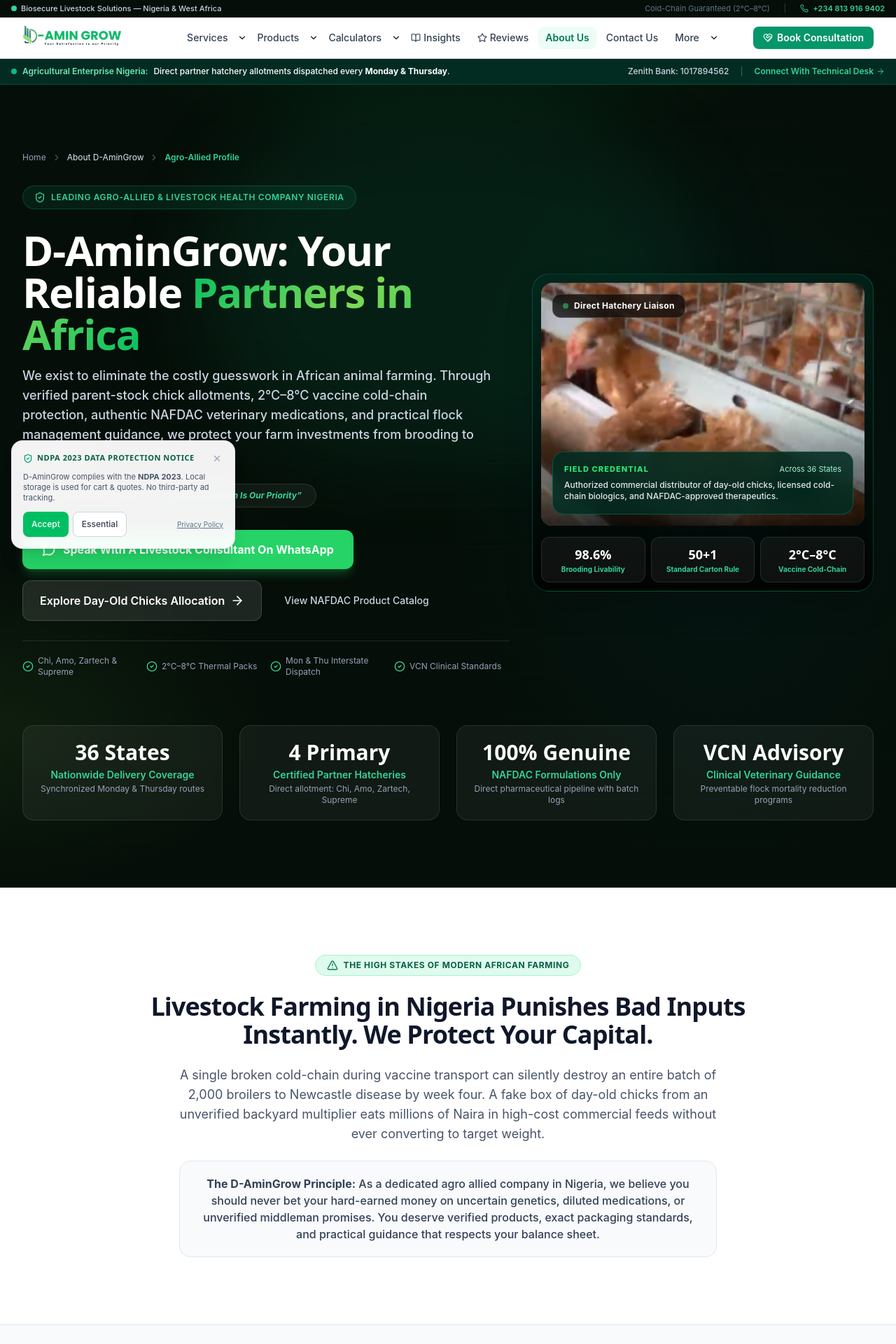
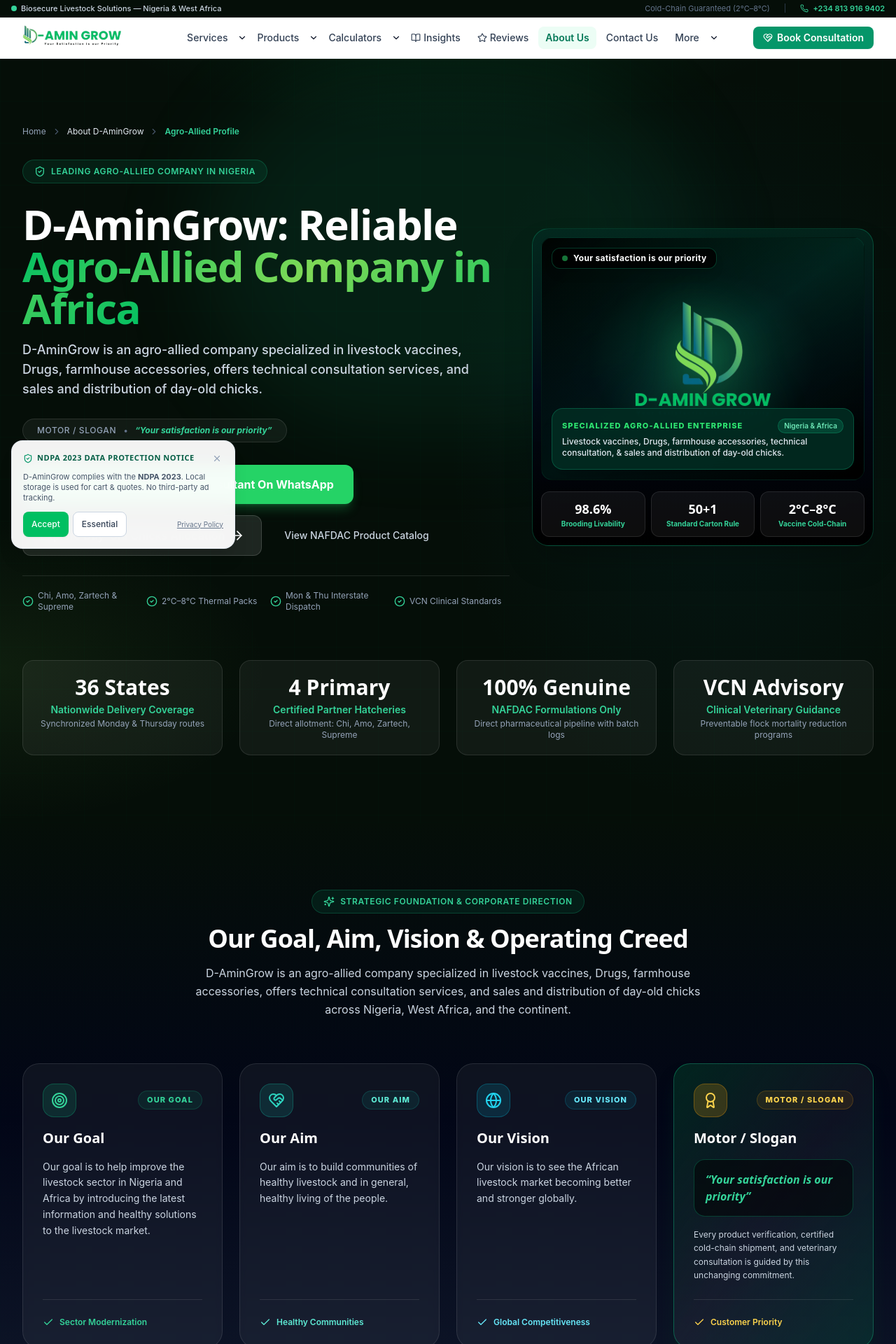
Before and after one commit to damingrow/web-app, a Next.js app: page /about in a window 1280 px wide. Shown: the top 1920 px of the page at 70% size. Built offline with nearby package versions, Linux system fonts and the light colour scheme.

Commit message:
feat(about): update hero logo, brand identity, strategic pillars, and copy directives

```diff
--- a/src/app/(storefront)/about/page.tsx
+++ b/src/app/(storefront)/about/page.tsx
@@ -27,12 +27,16 @@ import {
   Layers,
   Thermometer,
   Award,
+  Target,
+  HeartHandshake,
+  Globe,
+  Sparkles,
 } from 'lucide-react';
 
 export const metadata: Metadata = {
-  title: 'About Us | Leading Agro-Allied & Livestock Health Company Nigeria',
+  title: 'About Us | Leading Agro-Allied Company in Nigeria',
   description:
-    'About D-AminGrow: Leading agro-allied company in Nigeria providing certified day-old chicks, 2°C–8°C cold-chain vaccines, NAFDAC-approved livestock drugs, and farm advisory across Africa.',
+    'About D-AminGrow: Leading agro-allied company in Nigeria specialized in livestock vaccines, drugs, farmhouse accessories, technical consultation services, and sales and distribution of day-old chicks across Africa.',
   keywords: [
     'agro allied company in nigeria',
     'agricultural enterprise Nigeria',
@@ -46,9 +50,9 @@ export const metadata: Metadata = {
     'damingrow company profile and mission',
   ],
   openGraph: {
-    title: 'About Us | Leading Agro-Allied & Livestock Health Company Nigeria',
+    title: 'About Us | Leading Agro-Allied Company in Nigeria',
     description:
-      "D-AminGrow: Your Reliable Partners in Africa. Direct certified hatchery bookings, cold-chain vaccines, and professional livestock consultancy.",
+      'D-AminGrow: Reliable Agro-Allied Company in Africa. Specialized in livestock vaccines, drugs, farmhouse accessories, technical consultation services, and sales and distribution of day-old chicks.',
     url: 'https://damingrow.com/about',
     siteName: 'D-AminGrow',
     locale: 'en_NG',
@@ -65,7 +69,8 @@ export default function AboutPage() {
     url: 'https://damingrow.com',
     logo: 'https://damingrow.com/Brand%20identity/damingrow%20logo.png',
     description:
-      'Premier agro-allied livestock health partner, poultry distributor, and agricultural consultancy enterprise in Nigeria and West Africa.',
+      'D-AminGrow is an agro-allied company specialized in livestock vaccines, Drugs, farmhouse accessories, offers technical consultation services, and sales and distribution of day-old chicks across Nigeria and Africa.',
+    slogan: 'Your satisfaction is our priority',
     founder: {
       '@type': 'Person',
       name: 'D-AminGrow Executive Team',
@@ -208,34 +213,6 @@ export default function AboutPage() {
       />
 
       {/* ====================================================================
-          TOP DISPATCH ANNOUNCEMENT BAR
-          ==================================================================== */}
-      <div className="bg-emerald-950 text-white border-b border-emerald-800/60 py-2.5 px-4 text-xs font-medium">
-        <div className="max-w-7xl mx-auto flex flex-col sm:flex-row items-center justify-between gap-2">
-          <div className="flex items-center gap-2">
-            <span className="flex h-2 w-2 relative">
-              <span className="animate-ping absolute inline-flex h-full w-full rounded-full bg-emerald-400 opacity-75"></span>
-              <span className="relative inline-flex rounded-full h-2 w-2 bg-emerald-500"></span>
-            </span>
-            <span className="text-emerald-300 font-semibold">Agricultural Enterprise Nigeria:</span>
-            <span>Direct partner hatchery allotments dispatched every <strong>Monday & Thursday</strong>.</span>
-          </div>
-          <div className="flex items-center gap-4 text-slate-300">
-            <span>Zenith Bank: 1017894562</span>
-            <span className="text-slate-600">|</span>
-            <a
-              href="https://wa.me/2348139169402?text=Hello%20D-AminGrow%2C%20I%20want%20to%20learn%20more%20about%20your%20company%20and%20supplies."
-              target="_blank"
-              rel="noopener noreferrer"
-              className="text-emerald-400 hover:text-emerald-300 font-semibold inline-flex items-center gap-1"
-            >
-              Connect With Technical Desk <ArrowRight className="h-3 w-3" />
-            </a>
-          </div>
-        </div>
-      </div>
-
-      {/* ====================================================================
           1. HERO SECTION — 2-Grid Columns matching Homepage
           ==================================================================== */}
       <section className="relative hero-mesh overflow-hidden min-h-[85vh] flex items-center bg-[#050E08] text-white">
@@ -259,27 +236,27 @@ export default function AboutPage() {
               <div>
                 <div className="inline-flex items-center gap-2 text-xs font-semibold uppercase tracking-wider text-emerald-400 bg-emerald-500/10 border border-emerald-500/25 px-4 py-2 rounded-full">
                   <ShieldCheck className="h-4 w-4 text-emerald-400" />
-                  Leading Agro-Allied & Livestock Health Company Nigeria
+                  Leading Agro-Allied Company in Nigeria
                 </div>
               </div>
 
               {/* Exact H1 Directive */}
               <div className="space-y-4">
                 <h1 className="text-4xl sm:text-5xl lg:text-6xl font-extrabold font-heading text-white tracking-tight leading-[1.12]">
-                  D-AminGrow: Your Reliable{' '}
-                  <span className="text-gradient-green">Partners in Africa</span>
+                  D-AminGrow: Reliable{' '}
+                  <span className="text-gradient-green">Agro-Allied Company in Africa</span>
                 </h1>
                 <p className="text-base sm:text-lg text-slate-300 font-medium max-w-2xl leading-relaxed">
-                  We exist to eliminate the costly guesswork in African animal farming. Through verified parent-stock chick allotments, 2°C–8°C vaccine cold-chain protection, authentic NAFDAC veterinary medications, and practical flock management guidance, we protect your farm investments from brooding to market day.
+                  D-AminGrow is an agro-allied company specialized in livestock vaccines, Drugs, farmhouse accessories, offers technical consultation services, and sales and distribution of day-old chicks.
                 </p>
               </div>
 
-              {/* Brand Motto Pill */}
+              {/* Brand Motto / Slogan Pill */}
               <div>
                 <div className="inline-flex items-center gap-2.5 bg-white/5 border border-white/10 rounded-full px-5 py-2 text-xs">
-                  <span className="text-slate-400 font-medium uppercase tracking-wider">Our Operating Creed</span>
+                  <span className="text-slate-400 font-medium uppercase tracking-wider">Motor / Slogan</span>
                   <span className="text-slate-500">•</span>
-                  <span className="text-emerald-400 font-bold italic">&ldquo;Your Satisfaction Is Our Priority&rdquo;</span>
+                  <span className="text-emerald-400 font-bold italic">&ldquo;Your satisfaction is our priority&rdquo;</span>
                 </div>
               </div>
 
@@ -330,34 +307,45 @@ export default function AboutPage() {
               </div>
             </div>
 
-            {/* Right Column (5 cols): Visual Showcase Card with Telemetry Badges */}
+            {/* Right Column (5 cols): Visual Showcase Card with Logo & Credential Badges */}
             <div className="lg:col-span-5 relative mt-6 lg:mt-0">
-              <div className="relative rounded-3xl overflow-hidden border border-emerald-500/30 bg-gradient-to-b from-emerald-950/60 to-black/80 p-3 shadow-2xl backdrop-blur-md">
-                <div className="relative aspect-[4/3] rounded-2xl overflow-hidden">
-                  <Image
-                    src="/images/poultry-hero.jpg"
-                    alt="D-AminGrow livestock health and commercial poultry operations in Nigeria"
-                    fill
-                    sizes="(max-width: 768px) 100vw, 500px"
-                    className="object-cover"
-                    priority
-                  />
-                  <div className="absolute inset-0 bg-gradient-to-t from-black/80 via-transparent to-black/20" />
+              <div className="relative rounded-3xl overflow-hidden border border-emerald-500/30 bg-gradient-to-b from-emerald-950/70 via-slate-950/80 to-black p-3 shadow-2xl backdrop-blur-md">
+                <div className="relative aspect-[4/3] rounded-2xl overflow-hidden bg-gradient-to-br from-black/90 via-emerald-950/40 to-black/95 flex items-center justify-center p-6 border border-emerald-500/10">
+                  {/* Subtle radial emerald illumination */}
+                  <div className="absolute inset-0 bg-[radial-gradient(ellipse_at_center,_var(--tw-gradient-stops))] from-emerald-500/20 via-transparent to-transparent pointer-events-none" />
 
-                  {/* Float capsule 1 */}
-                  <div className="absolute top-4 left-4 bg-black/70 backdrop-blur-md border border-white/15 rounded-xl px-3.5 py-2 flex items-center gap-2">
-                    <span className="w-2 h-2 rounded-full bg-[#2ee571] animate-pulse" />
-                    <span className="text-xs font-bold text-white tracking-wide">Direct Hatchery Liaison</span>
+                  {/* Logo with high-end framing */}
+                  <div className="relative w-4/5 h-4/5 max-w-[280px] max-h-[280px]">
+                    <Image
+                      src="/Brand identity/damingrow logo.png"
+                      alt="D-AminGrow Logo — Reliable Agro-Allied Company in Africa"
+                      fill
+                      sizes="(max-width: 768px) 100vw, 400px"
+                      className="object-contain drop-shadow-[0_12px_30px_rgba(46,229,113,0.35)]"
+                      priority
+                    />
                   </div>
 
-                  {/* Float capsule 2 */}
-                  <div className="absolute bottom-4 left-4 right-4 bg-emerald-950/85 backdrop-blur-md border border-emerald-500/30 rounded-2xl p-4 text-white">
-                    <div className="flex items-center justify-between mb-1.5">
-                      <span className="text-[11px] font-extrabold uppercase tracking-widest text-[#2ee571]">Field Credential</span>
-                      <span className="text-[11px] text-emerald-200">Across 36 States</span>
+                  {/* Top Slogan / Motor Badge */}
+                  <div className="absolute top-3.5 left-3.5 bg-black/80 backdrop-blur-md border border-emerald-500/30 rounded-xl px-3.5 py-1.5 flex items-center gap-2 shadow-lg">
+                    <span className="w-2 h-2 rounded-full bg-[#2ee571] animate-pulse" />
+                    <span className="text-xs font-bold text-white tracking-wide">
+                      Your satisfaction is our priority
+                    </span>
+                  </div>
+
+                  {/* Bottom Specialization Capsule */}
+                  <div className="absolute bottom-3.5 left-3.5 right-3.5 bg-emerald-950/90 backdrop-blur-md border border-emerald-500/30 rounded-2xl p-3.5 text-white shadow-xl">
+                    <div className="flex items-center justify-between mb-1">
+                      <span className="text-[11px] font-extrabold uppercase tracking-widest text-[#2ee571]">
+                        Specialized Agro-Allied Enterprise
+                      </span>
+                      <span className="text-[10px] text-emerald-300 font-semibold px-2 py-0.5 rounded-full bg-emerald-500/20 border border-emerald-500/30">
+                        Nigeria & Africa
+                      </span>
                     </div>
                     <p className="text-xs font-medium text-slate-200 leading-snug">
-                      Authorized commercial distributor of day-old chicks, licensed cold-chain biologics, and NAFDAC-approved therapeutics.
+                      Livestock vaccines, Drugs, farmhouse accessories, technical consultation, &amp; sales and distribution of day-old chicks.
                     </p>
                   </div>
                 </div>
@@ -403,6 +391,128 @@ export default function AboutPage() {
 
         </div>
       </section>
+
+      {/* ====================================================================
+          STRATEGIC FOUNDATION: Goal, Aim, Vision & Slogan
+          ==================================================================== */}
+      <section className="py-20 sm:py-24 bg-gradient-to-b from-[#050E08] via-slate-950 to-slate-900 text-white border-b border-emerald-950/60 relative overflow-hidden">
+        <div className="absolute inset-0 grid-pattern opacity-20 pointer-events-none" />
+        <div className="max-w-7xl mx-auto px-4 sm:px-6 lg:px-8 relative z-10">
+
+          {/* Header block with Core Specialization Definition */}
+          <div className="text-center max-w-3xl mx-auto mb-16 space-y-4">
+            <div className="inline-flex items-center gap-2 text-xs font-semibold uppercase tracking-wider text-emerald-400 bg-emerald-500/10 border border-emerald-500/25 px-4 py-2 rounded-full">
+              <Sparkles className="h-4 w-4 text-emerald-400" />
+              Strategic Foundation &amp; Corporate Direction
+            </div>
+            <h2 className="text-3xl sm:text-4xl font-extrabold font-heading text-white tracking-tight">
+              Our Goal, Aim, Vision &amp; Operating Creed
+            </h2>
+            <p className="text-base text-slate-300 leading-relaxed">
+              D-AminGrow is an agro-allied company specialized in livestock vaccines, Drugs, farmhouse accessories, offers technical consultation services, and sales and distribution of day-old chicks across Nigeria, West Africa, and the continent.
+            </p>
+          </div>
+
+          {/* 4 Strategic Direction Cards */}
+          <div className="grid grid-cols-1 md:grid-cols-2 lg:grid-cols-4 gap-6">
+            {/* Our Goal */}
+            <div className="rounded-3xl bg-white/5 border border-white/10 hover:border-emerald-500/40 p-7 flex flex-col justify-between transition-all hover:-translate-y-1 backdrop-blur-sm group">
+              <div className="space-y-4">
+                <div className="flex items-center justify-between">
+                  <div className="w-12 h-12 rounded-2xl bg-emerald-500/15 border border-emerald-500/30 flex items-center justify-center text-emerald-400 group-hover:scale-110 transition-transform">
+                    <Target className="h-6 w-6" />
+                  </div>
+                  <span className="text-[11px] font-extrabold uppercase tracking-widest text-emerald-400 bg-emerald-500/10 border border-emerald-500/20 px-3 py-1 rounded-full">
+                    Our Goal
+                  </span>
+                </div>
+                <h3 className="text-xl font-bold font-heading text-white">Our Goal</h3>
+                <p className="text-sm text-slate-300 leading-relaxed">
+                  Our goal is to help improve the livestock sector in Nigeria and Africa by introducing the latest information and healthy solutions to the livestock market.
+                </p>
+              </div>
+              <div className="pt-6 mt-6 border-t border-white/10 flex items-center gap-2 text-xs font-semibold text-emerald-400">
+                <Check className="h-4 w-4" />
+                <span>Sector Modernization</span>
+              </div>
+            </div>
+
+            {/* Our Aim */}
+            <div className="rounded-3xl bg-white/5 border border-white/10 hover:border-emerald-500/40 p-7 flex flex-col justify-between transition-all hover:-translate-y-1 backdrop-blur-sm group">
+              <div className="space-y-4">
+                <div className="flex items-center justify-between">
+                  <div className="w-12 h-12 rounded-2xl bg-teal-500/15 border border-teal-500/30 flex items-center justify-center text-teal-400 group-hover:scale-110 transition-transform">
+                    <HeartHandshake className="h-6 w-6" />
+                  </div>
+                  <span className="text-[11px] font-extrabold uppercase tracking-widest text-teal-300 bg-teal-500/10 border border-teal-500/20 px-3 py-1 rounded-full">
+                    Our Aim
+                  </span>
+                </div>
+                <h3 className="text-xl font-bold font-heading text-white">Our Aim</h3>
+                <p className="text-sm text-slate-300 leading-relaxed">
+                  Our aim is to build communities of healthy livestock and in general, healthy living of the people.
+                </p>
+              </div>
+              <div className="pt-6 mt-6 border-t border-white/10 flex items-center gap-2 text-xs font-semibold text-teal-300">
+                <Check className="h-4 w-4" />
+                <span>Healthy Communities</span>
+              </div>
+            </div>
+
+            {/* Our Vision */}
+            <div className="rounded-3xl bg-white/5 border border-white/10 hover:border-emerald-500/40 p-7 flex flex-col justify-between transition-all hover:-translate-y-1 backdrop-blur-sm group">
+              <div className="space-y-4">
+                <div className="flex items-center justify-between">
+                  <div className="w-12 h-12 rounded-2xl bg-cyan-500/15 border border-cyan-500/30 flex items-center justify-center text-cyan-400 group-hover:scale-110 transition-transform">
+                    <Globe className="h-6 w-6" />
+                  </div>
+                  <span className="text-[11px] font-extrabold uppercase tracking-widest text-cyan-300 bg-cyan-500/10 border border-cyan-500/20 px-3 py-1 rounded-full">
+                    Our Vision
+                  </span>
+                </div>
+                <h3 className="text-xl font-bold font-heading text-white">Our Vision</h3>
+                <p className="text-sm text-slate-300 leading-relaxed">
+                  Our vision is to see the African livestock market becoming better and stronger globally.
+                </p>
+              </div>
+              <div className="pt-6 mt-6 border-t border-white/10 flex items-center gap-2 text-xs font-semibold text-cyan-300">
+                <Check className="h-4 w-4" />
+                <span>Global Competitiveness</span>
+              </div>
+            </div>
+
+            {/* Motor / Slogan */}
+            <div className="rounded-3xl bg-gradient-to-br from-emerald-950/80 via-white/5 to-emerald-900/40 border border-emerald-500/40 p-7 flex flex-col justify-between transition-all hover:-translate-y-1 backdrop-blur-sm group shadow-xl shadow-emerald-950/50">
+              <div className="space-y-4">
+                <div className="flex items-center justify-between">
+                  <div className="w-12 h-12 rounded-2xl bg-amber-500/20 border border-amber-500/30 flex items-center justify-center text-amber-300 group-hover:scale-110 transition-transform">
+                    <Award className="h-6 w-6" />
+                  </div>
+                  <span className="text-[11px] font-extrabold uppercase tracking-widest text-amber-300 bg-amber-500/10 border border-amber-500/20 px-3 py-1 rounded-full">
+                    Motor / Slogan
+                  </span>
+                </div>
+                <h3 className="text-xl font-bold font-heading text-white">Motor / Slogan</h3>
+                <div className="bg-black/50 border border-emerald-500/30 rounded-2xl p-4">
+                  <p className="text-base font-extrabold text-emerald-400 font-heading italic">
+                    &ldquo;Your satisfaction is our priority&rdquo;
+                  </p>
+                </div>
+                <p className="text-xs text-slate-300 leading-relaxed">
+                  Every product verification, certified cold-chain shipment, and veterinary consultation is guided by this unchanging commitment.
+                </p>
+              </div>
+              <div className="pt-6 mt-6 border-t border-white/10 flex items-center gap-2 text-xs font-semibold text-amber-300">
+                <Check className="h-4 w-4" />
+                <span>Customer Priority</span>
+              </div>
+            </div>
+          </div>
+
+        </div>
+      </section>
+
+
 
       {/* ====================================================================
           2. EMOTIONALLY COMPELLING HOOK & FARM REALITY
```
Also changed, not shown: public/images/damingrow-logo.png (added).
